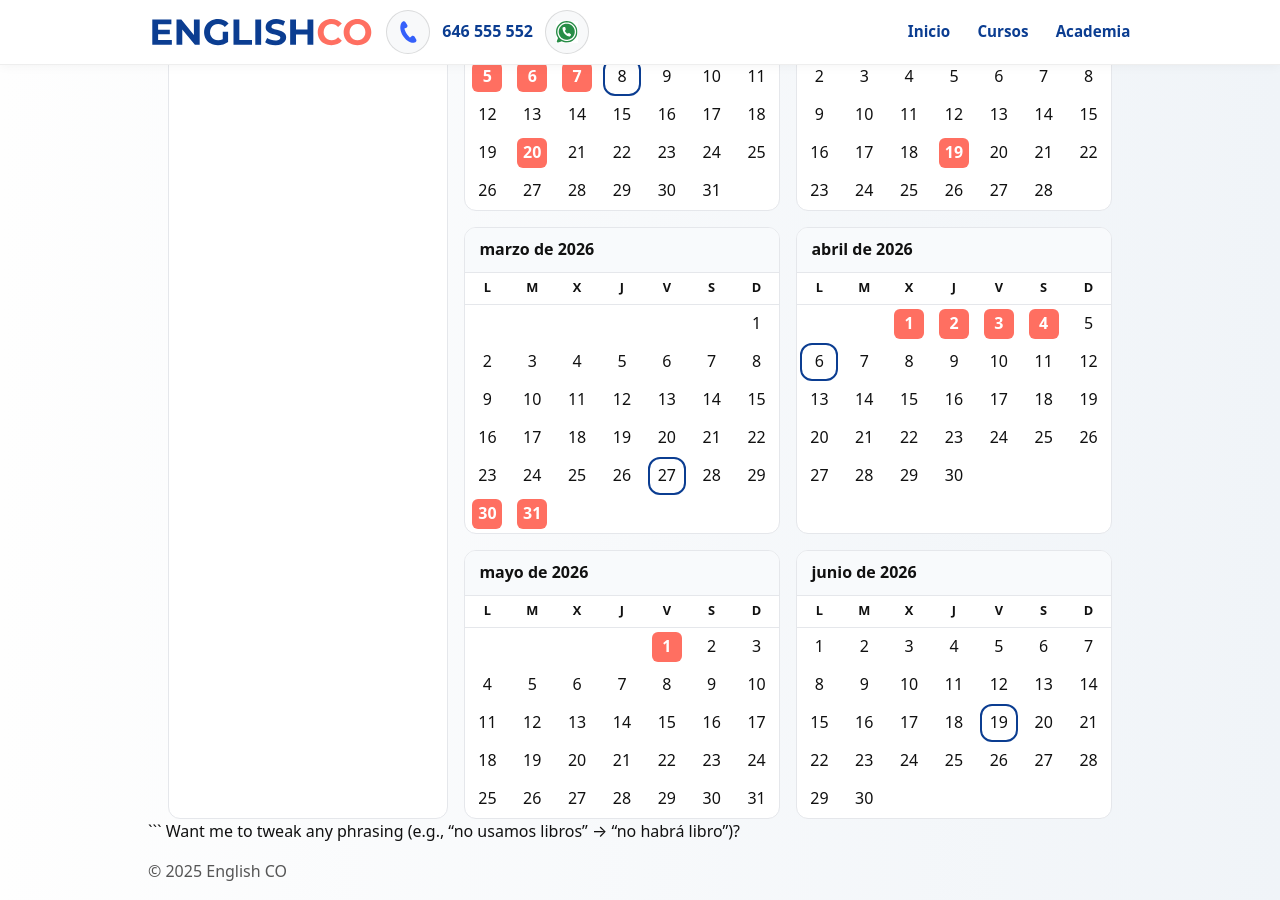
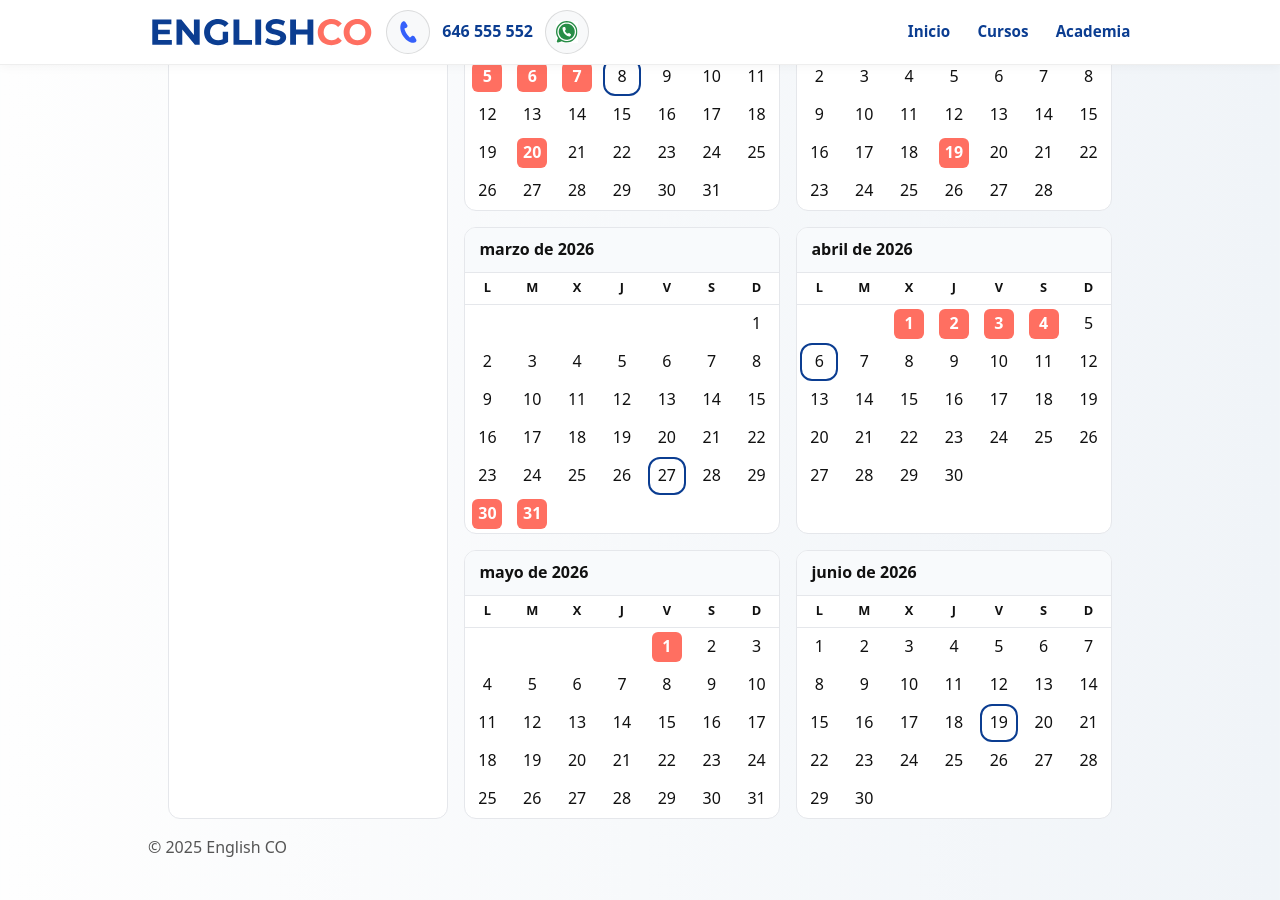
Before and after one commit to dixonbruce/englishco, a Jekyll site: the page built from condiciones.html, in a window 1280 px wide and 900 px high, scrolled down 3173 px. Built offline with Jekyll 4.4.1, drawn with Linux system fonts in a browser that asks for light colours.

Commit message:
Update condiciones.html

````diff
--- a/condiciones.html
+++ b/condiciones.html
@@ -141,6 +141,3 @@ permalink: "/condiciones.html"
 
 <!-- Load calendar JS (put the file in /assets/js/fechas.js or similar) -->
 <script src="/assets/js/fechas.js" defer></script>
-```
-
-Want me to tweak any phrasing (e.g., “no usamos libros” → “no habrá libro”)?
````
